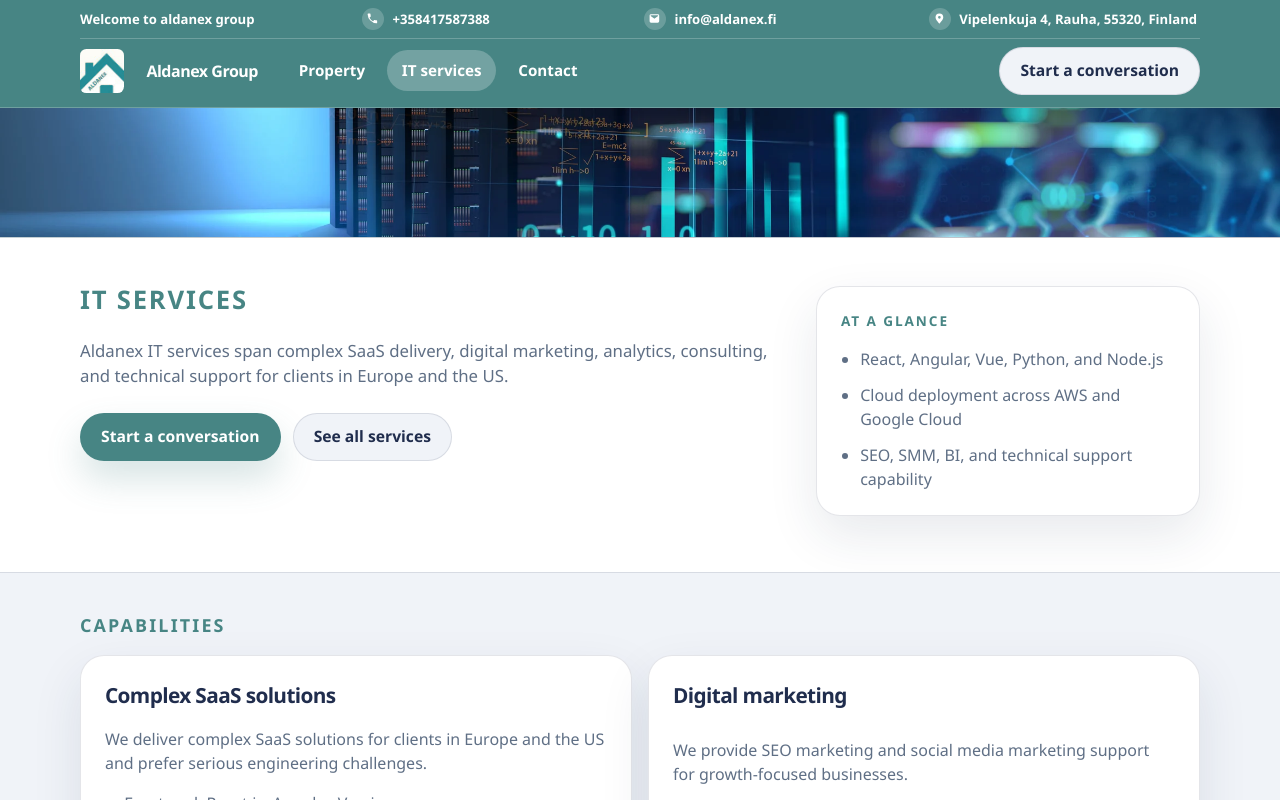
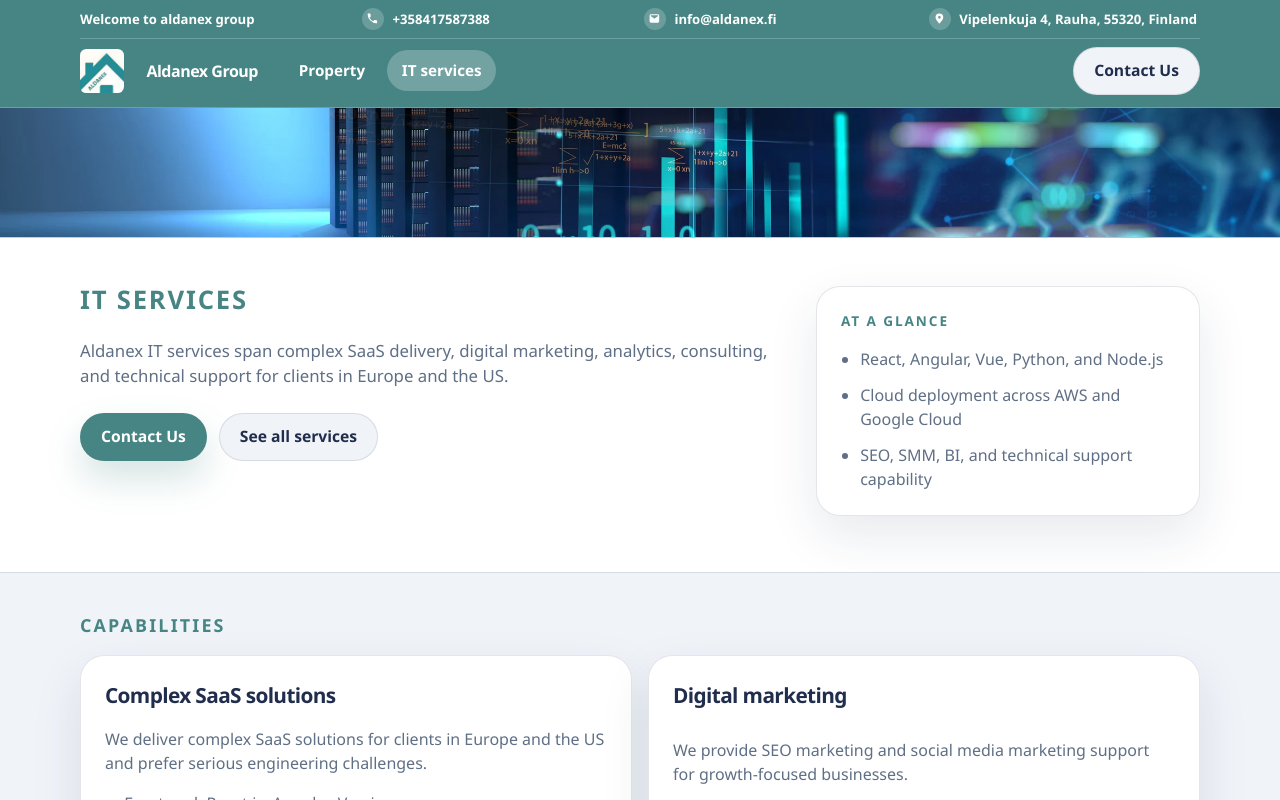
Before and after one commit to d-m-g/aldanex-site, a Next.js app: page /it in a window 1280 px wide. Shown: the top 800 px of the page. Built offline with nearby package versions, Linux system fonts and the light colour scheme.

Commit message:
header fix

```diff
--- a/src/app/it/page.jsx
+++ b/src/app/it/page.jsx
@@ -28,7 +28,7 @@
       </section>
       <PageHero
         description="Aldanex IT services span complex SaaS delivery, digital marketing, analytics, consulting, and technical support for clients in Europe and the US."
-        primaryCta={{ href: "/#contact", label: "Start a conversation" }}
+        primaryCta={{ href: "/#contact", label: "Contact Us" }}
         secondaryCta={{ href: "/#services", label: "See all services" }}
         stats={[
           "React, Angular, Vue, Python, and Node.js",
--- a/src/components/SiteHeader.jsx
+++ b/src/components/SiteHeader.jsx
@@ -10,7 +10,6 @@
 const navItems = [
   { href: "/property", label: "Property" },
   { href: "/it", label: "IT services" },
-  { href: "/#contact", label: "Contact" },
 ];
 
 export default function SiteHeader() {
@@ -100,7 +99,7 @@
           </nav>
         </div>
         <Button className={styles.cta} href="/#contact" variant="secondary">
-          Start a conversation
+          Contact Us
         </Button>
       </Container>
     </header>
```
